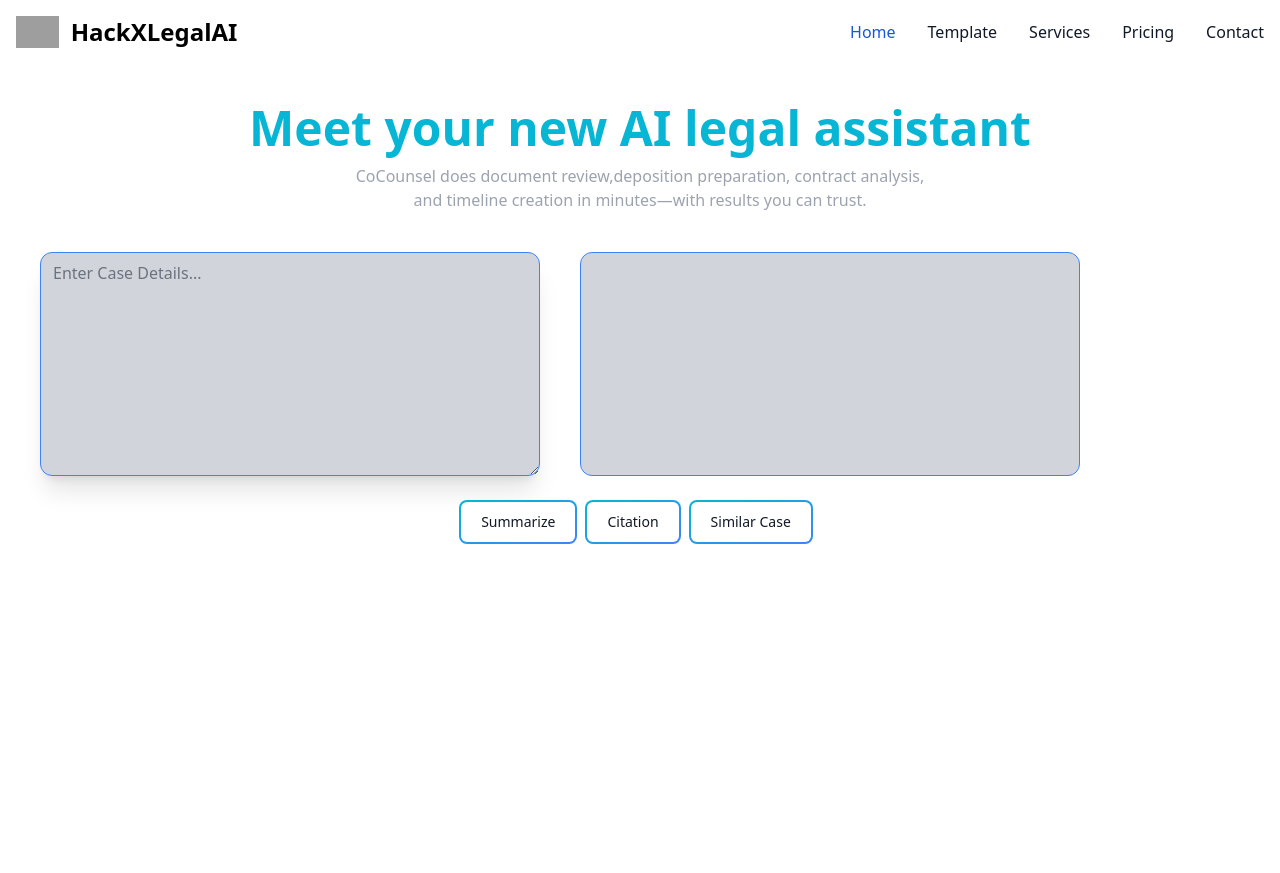
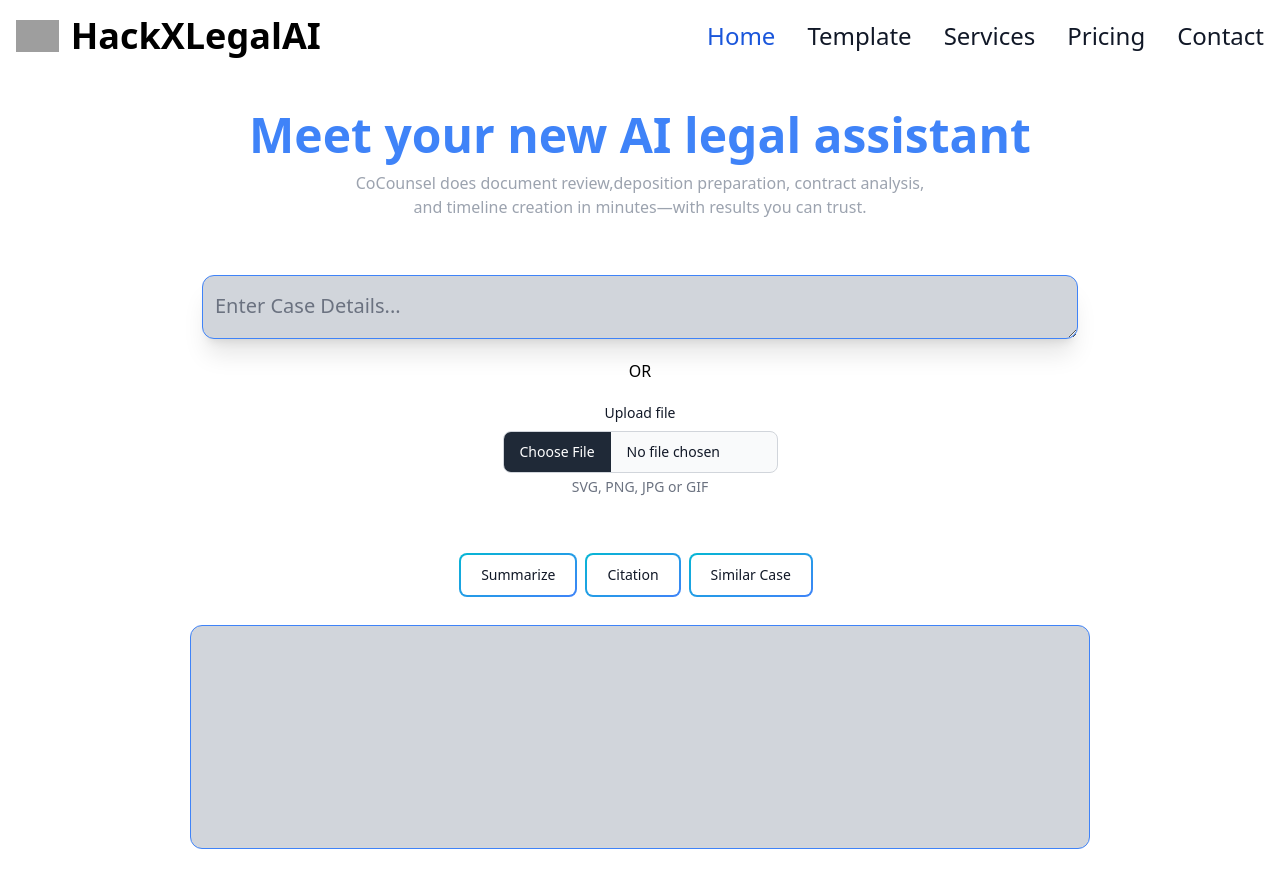
Before and after one commit to YatharthDedhia/HackXLegalAssistant, a React (Create React App) app in the folder frontend/: page / in a window 1280 px wide. Before the commit the page ends 800 px from the top, so only its background shows below. Built offline with nearby package versions, Linux system fonts and the light colour scheme; grey boxes are pictures that could not be loaded; the HTML template or start-up script is replaced by a standard one.

Commit message:
Modified CSS

```diff
--- a/frontend/package.json
+++ b/frontend/package.json
@@ -3,6 +3,7 @@
   "version": "0.1.0",
   "private": true,
   "dependencies": {
+    "@google-cloud/vision": "^4.1.0",
     "@google/generative-ai": "^0.3.1",
     "@react-google-maps/api": "^2.19.3",
     "@testing-library/jest-dom": "^5.17.0",
@@ -10,6 +11,7 @@
     "@testing-library/user-event": "^13.5.0",
     "flowbite": "^2.3.0",
     "flowbite-react": "^0.7.5",
+    "node-tesseract-ocr": "^2.2.1",
     "react": "^18.2.0",
     "react-dom": "^18.2.0",
     "react-markdown": "^9.0.1",
@@ -17,6 +19,7 @@
     "react-router-dom": "^6.22.3",
     "react-scripts": "5.0.1",
     "reactjs-popup": "^2.0.6",
+    "tesseract.js": "^2.1.1",
     "web-vitals": "^2.1.4"
   },
   "scripts": {
--- a/frontend/src/components/Input.jsx
+++ b/frontend/src/components/Input.jsx
@@ -111,44 +111,58 @@ const Input = () => {
     setLoading(false);
   };
 
+
   return (
-    <div className="input-field mt-10 sm:w-full sm:px-10">
-      <div className="tagline mt-10">
-        <p className="text-5xl mx-10 font-bold text-wrap text-cyan-500 text-center">
+    <div className="contianer flex justify-center items-center h-screen ">
+      <div className="input-field  sm:w-full sm:px-10 mb-10 ">
+        <div className="tagline sm:mt-20 mt-20 ">
+          <p className="text-5xl mx-10 font-bold text-wrap text-blue-500 text-center   ">
             Meet your new AI legal assistant{" "}
           </p>
           <p className="text-gray-400 font-xl text-center mt-3 w-1/2 mx-auto">
             CoCounsel does document review,deposition preparation, contract
-          analysis, and timeline creation in minutes—with results you can trust.
+            analysis, and timeline creation in minutes—with results you can
+            trust.
           </p>
         </div>
-      {/* <div class="mb-6 sm:flex sm:flex-row sm:w-full flex flex-col gap-10 w-full mx-12  mt-10 ">
+
+        <div class="mb-6 sm:w-full flex flex-col sm:mx-auto mt-10 items-center ">
+          <div className="input-containers flex flex-col justify-center items-center gap-5 w-full p-4">
             <textarea
               type="text"
               id="default-input"
-          class="bg-gray-300  text-gray-900 text-md  rounded-xl sm:w-5/12 w-10/12 h-md border border-10 border-blue-500 dark:bg-gray-700 dark:text-white dark:border-blue-500 shadow-xl"
-          placeholder="Enter Case Details..."
-          value={caseInput}
-          onChange={(e) => setCaseInput(e.target.value)}
-        />
-        <div className="output-field bg-gray-300 border border-10 border-blue-500 text-gray-900 text-md rounded-xl sm:w-5/12 w-10/12  block p-3 dark:bg-gray-700  dark:text-white dark:border-blue-500 overflow-y-auto h-56 text-left">
-          <ReactMarkdown>{apiData}</ReactMarkdown>
-        </div>
-      </div> */}
-      <div class="mb-6 sm:flex sm:flex-row sm:w-full flex flex-col gap-10 sm:mx-auto mt-10 ">
-    <textarea
-      type="text"
-      id="default-input"
-      class="bg-gray-300 text-gray-900 text-md rounded-xl sm:w-5/12 w-full h-md border border-10 border-blue-500 dark:bg-gray-700 dark:text-white dark:border-blue-500 shadow-xl"
+              class="bg-gray-300 text-gray-900 text-xl pt-4 rounded-xl w-3/4 h-16 border border-10 border-blue-500 dark:bg-gray-700 dark:text-white dark:border-blue-500 shadow-xl"
               placeholder="Enter Case Details..."
               value={caseInput}
               onChange={(e) => setCaseInput(e.target.value)}
             ></textarea>
-    <div class="output-field bg-gray-300 border border-10 border-blue-500 text-gray-900 text-md rounded-xl sm:w-5/12 w-full block p-3 dark:bg-gray-700 dark:text-white dark:border-blue-500 overflow-y-auto h-56 text-left">
-      <ReactMarkdown>{apiData}</ReactMarkdown>
+            <p> OR </p>
+            <form action="/upload" method="post" enctype="multipart/form-data">
+              <div class="fileinput">
+                <label
+                  class="block mb-2 text-sm font-medium text-gray-900 dark:text-white"
+                  for="file_input"
+                >
+                  Upload file
+                </label>
+                <input
+                  class="block w-full text-sm text-gray-900 border border-gray-300 rounded-lg cursor-pointer bg-gray-50 dark:text-gray-400 focus:outline-none dark:bg-blue-500 dark:border-gray-600 dark:placeholder-gray-400"
+                  aria-describedby="file_input_help"
+                  id="file_input"
+                  name="image"
+                  type="file"
+                  accept='image/*'
+                />
+                <p
+                  class="mt-1 text-sm text-gray-500 dark:text-gray-300"
+                  id="file_input_help"
+                >
+                  SVG, PNG, JPG or GIF
+                </p>
               </div>
+            </form>
           </div>
-
+          <div className="buttons mt-10">
           <button
           class="relative inline-flex items-center justify-center p-0.5 mb-2 me-2 overflow-hidden text-sm font-medium text-gray-900 rounded-lg group bg-gradient-to-br from-cyan-500 to-blue-500 group-hover:from-cyan-500 group-hover:to-blue-500 hover:text-white dark:text-white focus:ring-4 focus:outline-none focus:ring-cyan-200 dark:focus:ring-cyan-800"
           onClick={(e) => {
@@ -177,6 +191,14 @@ const Input = () => {
           </span>
         </button>
           </div>
+          <div class="output-field bg-gray-300 border border-10 border-blue-500 text-gray-900 text-md rounded-xl w-3/4 block p-4 dark:bg-gray-700 dark:text-white dark:border-blue-500 overflow-y-auto h-56 text-left mt-5 text-xl ">
+            <ReactMarkdown>{apiData}</ReactMarkdown>
+          </div>
+        </div>
+
+
+      </div>
+    </div>
   );
 };
 
--- a/frontend/src/components/LeaseDeed.jsx
+++ b/frontend/src/components/LeaseDeed.jsx
@@ -7,7 +7,6 @@ const LeaseDeed = () => {
     lessorAuthorizedSignatory: "",
     lesseeName: "",
     lesseeAuthorizedSignatory: "",
-    startDate: "",
     monthlyRent: "",
     securityDeposit: "",
     duration: "",
@@ -38,7 +37,6 @@ const LeaseDeed = () => {
       lessorAuthorizedSignatory: "",
       lesseeName: "",
       lesseeAuthorizedSignatory: "",
-      startDate: "",
       monthlyRent: "",
       securityDeposit: "",
       duration: "",
@@ -111,18 +109,7 @@ const LeaseDeed = () => {
         />
       </div>
 
-      <div>
-        <label htmlFor="startDate">Start Date:</label>
-        <input
-          type="date"
-          id="startDate"
-          name="startDate"
-          value={leaseData.startDate}
-          onChange={handleChange}
-          required
-          class="bg-gray-50 border border-gray-300 text-gray-900 text-sm rounded-lg focus:ring-blue-500 focus:border-blue-500 block w-full p-2.5 dark:bg-gray-700 dark:border-gray-600 dark:placeholder-gray-400 dark:text-white dark:focus:ring-blue-500 dark:focus:border-blue-500"
-        />
-      </div>
+
 
       <div>
         <label htmlFor="monthlyRent">Monthly Rent:</label>
--- a/frontend/src/components/Navbar.jsx
+++ b/frontend/src/components/Navbar.jsx
@@ -1,12 +1,12 @@
 const Navbar = () => {
     return (
-        <nav class="bg-white border-gray-200 dark:bg-gray-900">
-            <div class="max-w-screen-xl flex flex-wrap items-center justify-between mx-auto p-4">
+        <nav class="bg-white border-gray-200 dark:bg-gray-900 ">
+            <div class="max-w-screen-xl flex flex-wrap items-center justify-between mx-auto p-4 sticky">
                 <a href="/" class="flex items-center space-x-3 rtl:space-x-reverse">
                     <img src="https://flowbite.com/docs/images/logo.svg" class="h-8" alt="Flowbite Logo" />
-                    <span class="self-center text-2xl font-semibold whitespace-nowrap dark:text-white">HackXLegalAI</span>
+                    <span class="self-center text-4xl font-semibold whitespace-nowrap dark:text-white">HackXLegalAI</span>
                 </a>
-                <button data-collapse-toggle="navbar-default" type="button" class="inline-flex items-center p-2 w-10 h-10 justify-center text-sm text-gray-500 rounded-lg md:hidden hover:bg-gray-100 focus:outline-none focus:ring-2 focus:ring-gray-200 dark:text-gray-400 dark:hover:bg-gray-700 dark:focus:ring-gray-600" aria-controls="navbar-default" aria-expanded="false">
+                <button data-collapse-toggle="navbar-default" type="button" class="inline-flex items-center p-2 w-10 h-10 justify-center  text-sm text-gray-500 rounded-lg md:hidden hover:bg-gray-100 focus:outline-none focus:ring-2 focus:ring-gray-200 dark:text-gray-400 dark:hover:bg-gray-700 dark:focus:ring-gray-600" aria-controls="navbar-default" aria-expanded="false">
                     <span class="sr-only">Open main menu</span>
                     <svg class="w-5 h-5" aria-hidden="true" xmlns="http://www.w3.org/2000/svg" fill="none" viewBox="0 0 17 14">
                         <path stroke="currentColor" stroke-linecap="round" stroke-linejoin="round" stroke-width="2" d="M1 1h15M1 7h15M1 13h15" />
@@ -15,19 +15,19 @@ const Navbar = () => {
                 <div class="hidden w-full md:block md:w-auto" id="navbar-default">
                     <ul class="font-medium flex flex-col p-4 md:p-0 mt-4 border border-gray-100 rounded-lg bg-gray-50 md:flex-row md:space-x-8 rtl:space-x-reverse md:mt-0 md:border-0 md:bg-white dark:bg-gray-800 md:dark:bg-gray-900 dark:border-gray-700">
                         <li>
-                            <a href="/" class="block py-2 px-3 text-white bg-blue-700 rounded md:bg-transparent md:text-blue-700 md:p-0 dark:text-white md:dark:text-blue-500" aria-current="page">Home</a>
+                            <a href="/" class="block text-2xl py-2 px-3 text-white bg-blue-700 rounded md:bg-transparent md:text-blue-700 md:p-0 dark:text-white md:dark:text-blue-500" aria-current="page">Home</a>
                         </li>
                         <li>
-                            <a href="/template" class="block py-2 px-3 text-gray-900 rounded hover:bg-gray-100 md:hover:bg-transparent md:border-0 md:hover:text-blue-700 md:p-0 dark:text-white md:dark:hover:text-blue-500 dark:hover:bg-gray-700 dark:hover:text-white md:dark:hover:bg-transparent">Template</a>
+                            <a href="/template" class="block text-2xl py-2 px-3 text-gray-900 rounded hover:bg-gray-100 md:hover:bg-transparent md:border-0 md:hover:text-blue-700 md:p-0 dark:text-white md:dark:hover:text-blue-500 dark:hover:bg-gray-700 dark:hover:text-white md:dark:hover:bg-transparent">Template</a>
                         </li>
                         <li>
-                            <a href="#" class="block py-2 px-3 text-gray-900 rounded hover:bg-gray-100 md:hover:bg-transparent md:border-0 md:hover:text-blue-700 md:p-0 dark:text-white md:dark:hover:text-blue-500 dark:hover:bg-gray-700 dark:hover:text-white md:dark:hover:bg-transparent">Services</a>
+                            <a href="#" class="block py-2 px-3 text-2xl text-gray-900 rounded hover:bg-gray-100 md:hover:bg-transparent md:border-0 md:hover:text-blue-700 md:p-0 dark:text-white md:dark:hover:text-blue-500 dark:hover:bg-gray-700 dark:hover:text-white md:dark:hover:bg-transparent">Services</a>
                         </li>
                         <li>
-                            <a href="#" class="block py-2 px-3 text-gray-900 rounded hover:bg-gray-100 md:hover:bg-transparent md:border-0 md:hover:text-blue-700 md:p-0 dark:text-white md:dark:hover:text-blue-500 dark:hover:bg-gray-700 dark:hover:text-white md:dark:hover:bg-transparent">Pricing</a>
+                            <a href="#" class="block py-2 px-3 text-2xl text-gray-900 rounded hover:bg-gray-100 md:hover:bg-transparent md:border-0 md:hover:text-blue-700 md:p-0 dark:text-white md:dark:hover:text-blue-500 dark:hover:bg-gray-700 dark:hover:text-white md:dark:hover:bg-transparent">Pricing</a>
                         </li>
                         <li>
-                            <a href="#" class="block py-2 px-3 text-gray-900 rounded hover:bg-gray-100 md:hover:bg-transparent md:border-0 md:hover:text-blue-700 md:p-0 dark:text-white md:dark:hover:text-blue-500 dark:hover:bg-gray-700 dark:hover:text-white md:dark:hover:bg-transparent">Contact</a>
+                            <a href="#" class="block py-2 px-3 text-2xl text-gray-900 rounded hover:bg-gray-100 md:hover:bg-transparent md:border-0 md:hover:text-blue-700 md:p-0 dark:text-white md:dark:hover:text-blue-500 dark:hover:bg-gray-700 dark:hover:text-white md:dark:hover:bg-transparent">Contact</a>
                         </li>
                     </ul>
                 </div>
```
Also changed, not shown: frontend/src/components/FIR.jsx (+12 -0 lines), frontend/src/components/NameChange.jsx (+7 -0 lines), frontend/src/components/Property.jsx (+11 -0 lines), frontend/src/components/Template.jsx (+4 -4 lines), 1 other file (tests, documents, lock files or other folders). Lines whose indentation alone changed are shown as unchanged.
